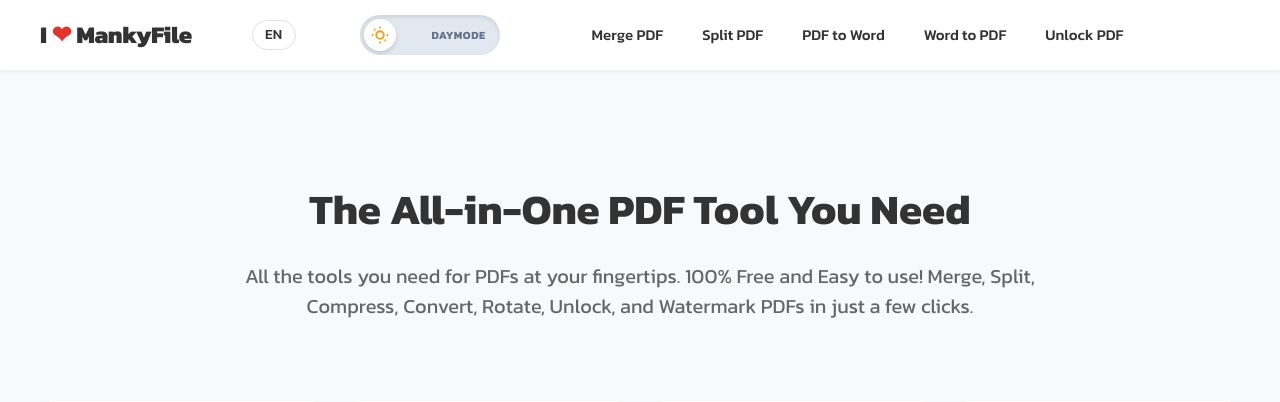
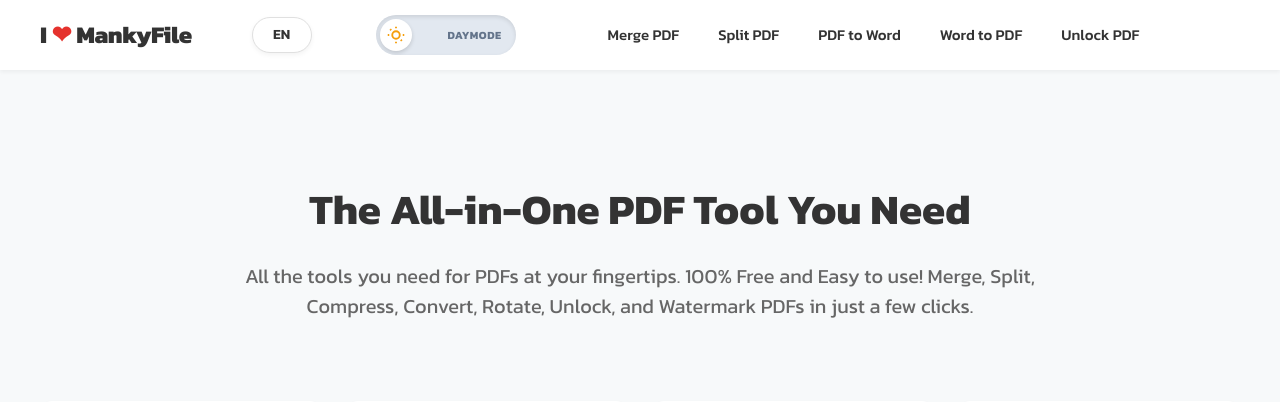
Before and after one commit to bossmoonmod/MankyFile, a Django app: page /en/ in a window 1280 px wide. Shown: the top 402 px of the page. Run offline with Django 5.2, Linux system fonts and the light colour scheme; data comes from the database, SQL or seed files in the repository; some libraries are stand-ins or nearby versions.

Commit message:
Update language button design (minimal capsule) and cleanup pycache

```diff
--- a/static/css/style.css
+++ b/static/css/style.css
@@ -629,31 +629,54 @@ footer {
 }
 
 .lang-select {
-    padding: 6px 12px;
-    border-radius: 20px;
-    border: 1px solid var(--border-color);
-    background-color: transparent;
+    padding: 6px 20px;
+    /* Wider padding */
+    width: 60px;
+    /* Fixed width for capsule shape */
+    height: 36px;
+    border-radius: 50px;
+    /* Capsule shape */
+    border: 1px solid #e0e0e0;
+    background-color: #ffffff;
+    /* White background */
     color: var(--text-main);
     font-family: var(--font-family);
     font-size: 14px;
+    font-weight: 600;
     cursor: pointer;
-    transition: all 0.2s;
+    transition: all 0.2s ease;
     outline: none;
+
+    /* Hide Default Arrow */
     -webkit-appearance: none;
     -moz-appearance: none;
     appearance: none;
     text-align: center;
-    font-weight: 500;
+    text-align-last: center;
+
+    /* Flex alignment fix for some browsers */
+    display: inline-flex;
+    align-items: center;
+    justify-content: center;
+    box-shadow: 0 2px 5px rgba(0, 0, 0, 0.05);
+    /* Subtle shadow */
 }
 
 .lang-select:hover {
     border-color: var(--primary-color);
-    background-color: rgba(229, 50, 45, 0.05);
+    box-shadow: 0 4px 8px rgba(229, 50, 45, 0.15);
+    transform: translateY(-1px);
+}
+
+.lang-select:focus {
+    border-color: var(--primary-color);
+    box-shadow: 0 0 0 3px rgba(229, 50, 45, 0.1);
 }
 
 .lang-select option {
     background-color: var(--bg-white);
     color: var(--text-main);
+    text-align: left;
 }
 
 /* --- Dark Mode State --- */
```
